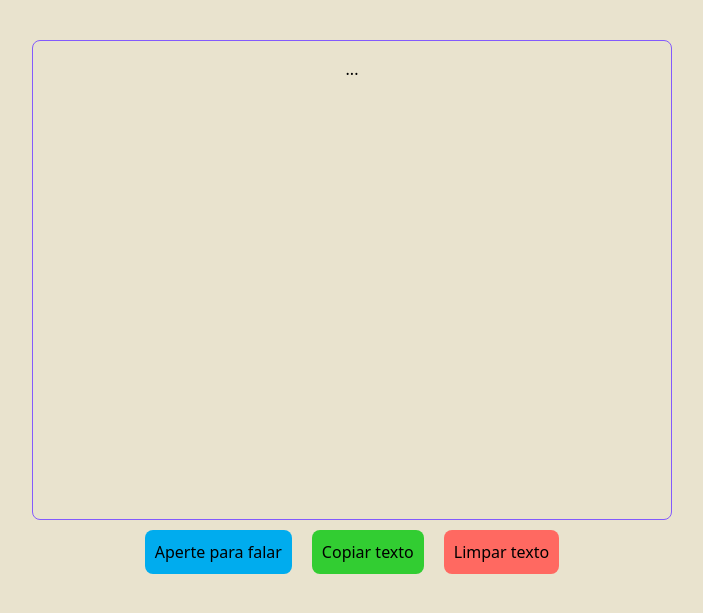
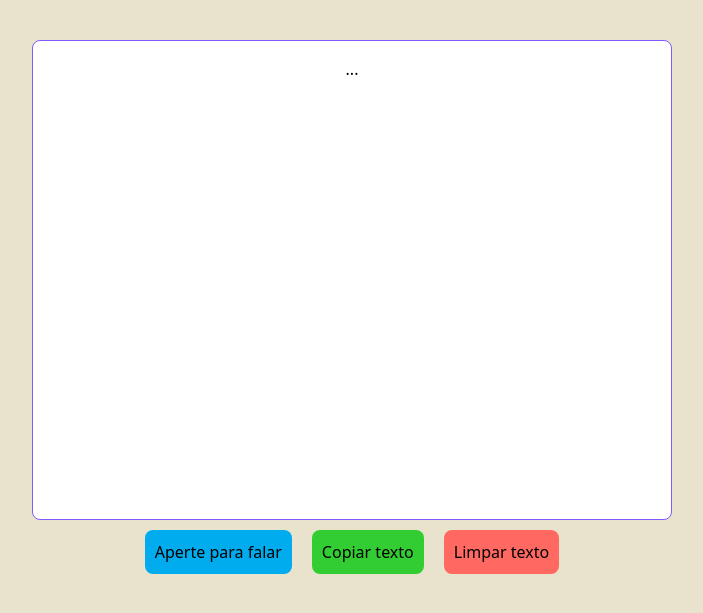
Before and after one commit to DiegoTeixeira7/APITransformVoiceToText, a PHP site: page / in a window 1280 px wide. Shown: the top 613 px of the page, without its empty margins (288-991 px from the left). Run offline with PHP 8.4, Linux system fonts and the light colour scheme.

Commit message:
add background

```diff
--- a/style.css
+++ b/style.css
@@ -32,6 +32,7 @@ button {
 .text {
   border-radius: 8px;
   border: 1px solid #835afd;
+  background: #ffffff;
   height: 30em;
   width: 40em;
   padding: 1em;
```
